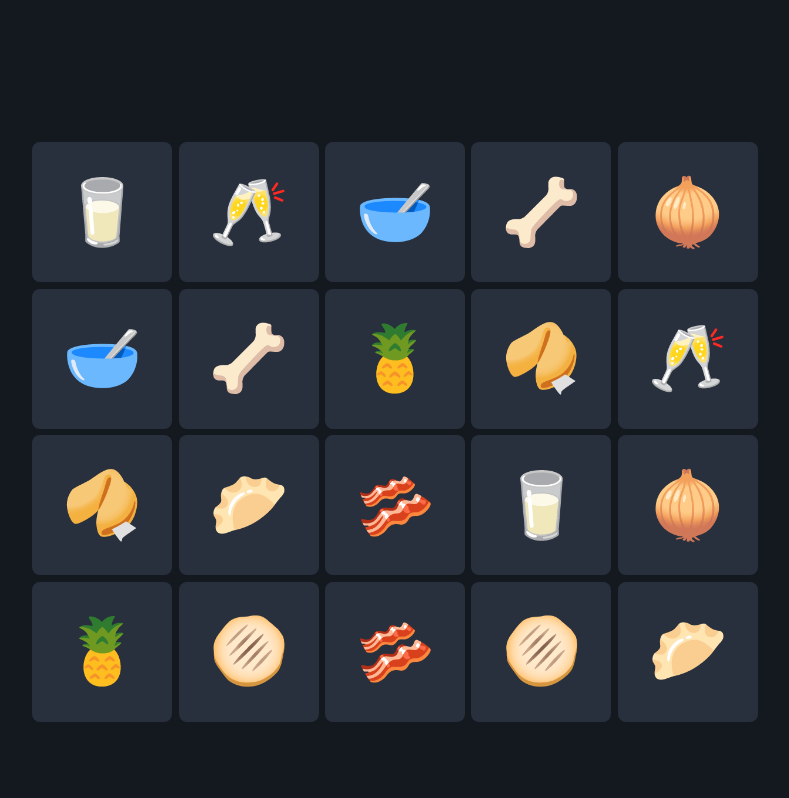
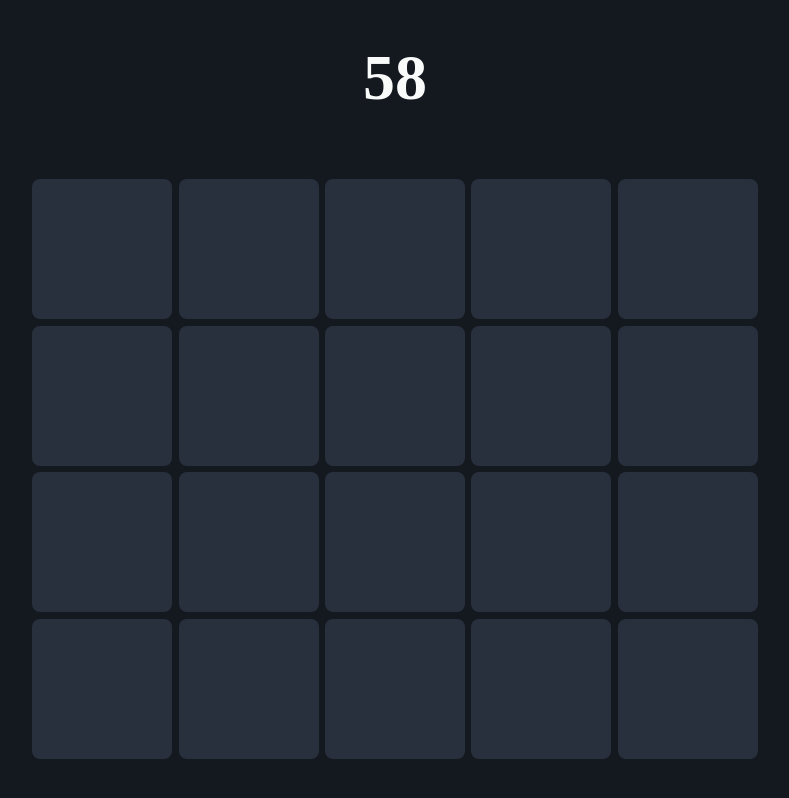
Before and after one commit to skylerkut/SvelteGame, a SvelteKit app: page / in a window 1280 px wide. Both pictures are taken after a click on the button "PLAY". Shown: the whole page, without its empty margins (245-1034 px from the left). Built offline with nearby package versions, Linux system fonts and the light colour scheme.

Commit message:
tutorial completed

```diff
--- a/src/routes/+page.svelte
+++ b/src/routes/+page.svelte
@@ -11,6 +11,15 @@
     let selected = [];
     let matches = [];
 
+    let timerID = null;
+    let time = 60;
+
+    function startGameTimer() {
+        function countDown(){
+            currentState != 'paused' && (time -= 1);
+        }
+        timerID = setInterval(countDown, 1000);
+    }
 
     function createGrid() {
         let cards = new Set();
@@ -37,21 +46,62 @@
         const [firstCard, secondCard] = selected;
 
         if(grid[firstCard] == grid[secondCard]){
-            matches == matches.concat(grid[first]);
+            matches = matches.concat(grid[firstCard]);
         }
         //Clear after 300 ms when 2 cards are selected
-        setTimeout(() => selected=[], 300);
+        setTimeout(() => selected = [], 300);
+    }
+
+    function resetGame() {
+        timerID && clearInterval(timerID);
+        grid = createGrid();
+        maxMatches = grid.length / 2;
+        selected = [];
+        matches = [];
+        timerID = null;
+        time = 20;
     }
 
     function gameWon() {
         currentState = 'won';
+        resetGame();
+    }
+
+    function gameLost() {
+        currentState = 'lost';
+        resetGame();
+    }
+
+    function pauseGame(e) {
+        if(e.key === 'Escape'){
+            switch(currentState){
+                case 'playing':
+                    currentState = 'paused';
+                    break;
+                case 'paused':
+                    currentState = 'playing';
+                    break;
+            }
+        }
+    }
+
+    $: if (currentState === 'playing'){
+        !timerID && startGameTimer();
     }
 
     $: selected.length === 2 && matchCards();
     $: maxMatches === matches.length && gameWon();
-    $: console.log({State, selected, matches});
+    $: time === 0 && gameLost();
+
+    $: console.log(currentState, selected, matches);
 
 </script>
+
+<svelte:window on:keydown={pauseGame}></svelte:window>
+
+{#if currentState === 'paused'}
+    <h1>Game Paused</h1>
+{/if}
 
 {#if currentState === 'start'}
     <h1>Matching Game</h1>
@@ -59,6 +109,8 @@
 {/if}
 
 {#if currentState === 'playing'}
+<h1 class="timer" class:pulse={ time<=10 }>{time}</h1>
+
     <div class="matches">
         {#each matches as card}
             <div>{card}</div>
@@ -67,14 +119,17 @@
 
     <div class="cards">
         {#each grid as card, cardIndex}
+            <!--Constants-->
             {@const isSelected = selected.includes(cardIndex)}
             {@const isSelectedOrMatched = selected.includes(cardIndex) || matches.includes(card)}
             {@const match = matches.includes(card)}
+
             <button class="card"
+                    class:flip={isSelectedOrMatched}
                     class:selectedCard={isSelected}
                     disabled={isSelectedOrMatched}
                     on:click={() => selectCard(cardIndex)}>
-                <div class:match>{card}</div>
+                <div class="back" class:match>{card}</div>
             </button>
         {/each}
     </div>
@@ -103,12 +158,28 @@
         width: 140px;
         font-size: 4rem;
         background-color: var(--bg-2);
+        transition: rotate 0.3s ease-out;
+        transform-style: preserve-3d;
 
         &.selectedCard {
             border: 4px solid var(--border);
         }
 
-        .match {
+        &.flip {
+            rotate: y 180deg;
+            pointer-events: none;
+        }
+
+        & .back {
+            position: absolute;
+            inset: 0;
+            display: grid;
+            place-content: center;
+            backface-visibility: hidden;
+            rotate: y 180deg;
+        }
+
+        & .match {
             transition: opacity 0.3s ease-out;
             opacity: 0.4;
         }
@@ -121,4 +192,19 @@
         font-size: 3rem;
     }
 
+    .timer {
+        transition: color 0.3s ease;
+    }
+
+    .pulse {
+        color: var(--pulse);
+        animation: pulse 1s infinite ease;
+    }
+
+    @keyframes pulse {
+        to {
+            scale: 1.4;
+        }
+    }
+
 </style>
```
